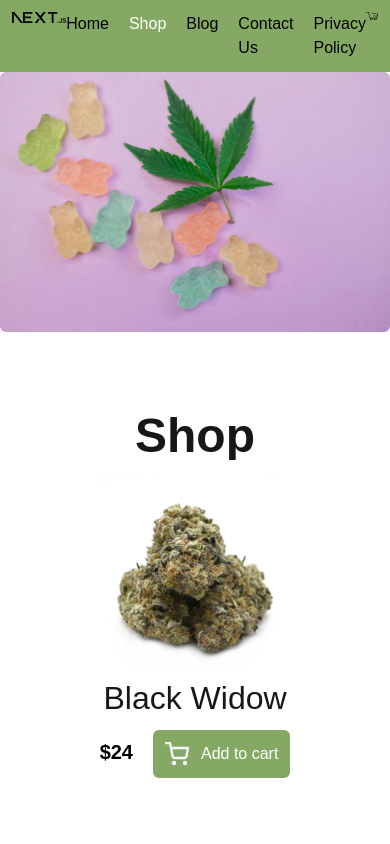
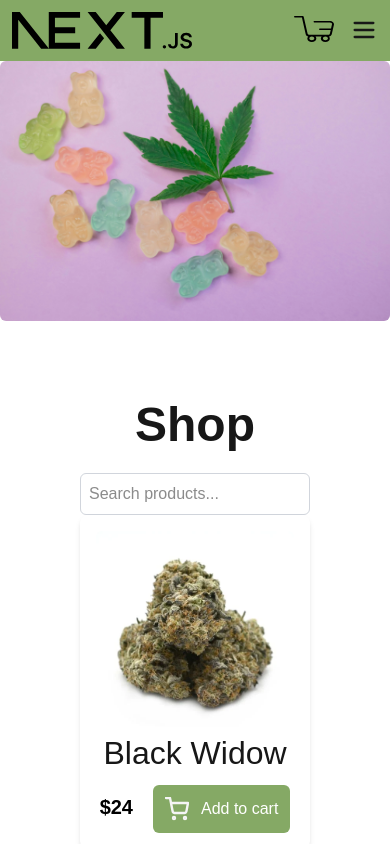
Before and after one commit to Deevinejoy/my-app, a Next.js app: page /products in a window 390 px wide. Shown: the top 844 px of the page. Built offline with nearby package versions, Linux system fonts and the light colour scheme.

Commit message:
feat: checkoutr

```diff
--- a/package.json
+++ b/package.json
@@ -11,6 +11,7 @@
   "dependencies": {
     "disqus-react": "^1.1.6",
     "dotenv": "^16.4.7",
+    "lucide-react": "^0.487.0",
     "mongoose": "^8.13.1",
     "next": "15.2.3",
     "react": "^19.0.0",
--- a/src/app/cart/page.tsx
+++ b/src/app/cart/page.tsx
@@ -10,6 +10,18 @@ export default function CartPage() {
     (acc: number, item: { price: number; quantity: number; }) => acc + Number(item.price) * Number(item.quantity),
     0
   );
+  const generateWhatsAppMessage = () => {
+    let message = "Hello, I would like to order the following products:\n\n";
+  cart.forEach((item) => {
+      message += `- ${item.name} (x${item.quantity}): $${item.price * item.quantity}\n`;
+    });
+    message += `\nTotal Price: $${totalPrice.toFixed(2)}`;
+    return message;
+  };
+
+  const whatsappNumber = "+13522124176"; // Replace with your WhatsApp number
+  const whatsappMessage = encodeURIComponent(generateWhatsAppMessage());
+  const whatsappUrl = `https://wa.me/${whatsappNumber}?text=${whatsappMessage}`;
 
   return (
     <div className="container mx-auto px-4 sm:px-10 md:px-20 lg:px-30 py-10">
@@ -71,9 +83,13 @@ export default function CartPage() {
               <p className="text-lg font-medium text-gray-700">Total:</p>
               <p className="text-lg font-medium text-gray-700">${totalPrice.toFixed(2)}</p>
             </div>
-            <button className="w-full py-2 bg-[#85A965] text-white rounded-md hover:bg-black mt-4">
+            <a
+              href={whatsappUrl}
+              target="_blank"
+              rel="noopener noreferrer"
+              className="w-full py-2 bg-[#85A965] text-white rounded-md hover:bg-black mt-4">
               Proceed to Checkout
-            </button>
+            </a>
           </div>
         </div>
       )}
--- a/src/app/components/Blog.tsx
+++ b/src/app/components/Blog.tsx
@@ -10,13 +10,13 @@ interface BlogPost {
   content: string;
   slug: string;
   featured_image: string;
-
 }
 
 export default function Blog() {
   const [blogs, setBlogs] = useState<BlogPost[]>([]);
   const [loading, setLoading] = useState<boolean>(true);
   const [error, setError] = useState<string | null>(null);
+  const [searchQuery, setSearchQuery] = useState<string>(""); // State for search query
 
   useEffect(() => {
     async function fetchBlogs() {
@@ -37,10 +37,12 @@ export default function Blog() {
     fetchBlogs();
   }, []);
 
-  if (loading) return
+  if (loading)
+    return (
       <div className="h-[80vh] flex items-center justify-center text-xl">
         Loading post...
-</div>;
+      </div>
+    );
   if (error) return <div>Error: {error}</div>;
 
   const getExcerpt = (content: string, wordCount: number = 25) => {
@@ -50,9 +52,28 @@ export default function Blog() {
     return words.slice(0, wordCount).join(" ") + "...";
   };
 
+  // Filter blogs based on the search query
+  const filteredBlogs = blogs.filter((blog) =>
+    blog.title.toLowerCase().includes(searchQuery.toLowerCase())  ||
+ blog.content.toLowerCase().includes(searchQuery.toLowerCase())
+  );
+
   return (
-    <div className="grid grid-cols-1 md:grid-cols-2 lg:grid-cols-3 gap-6 p-4">
-      {blogs.map((blog) => (
+    <div className="p-4">
+      {/* Search Bar */}
+      <div className="mb-6">
+        <input
+          type="text"
+          placeholder="Search blogs..."
+          value={searchQuery}
+          onChange={(e) => setSearchQuery(e.target.value)}
+          className="w-full p-2 border border-gray-300 rounded-md"
+        />
+      </div>
+
+      {/* Blog Grid */}
+      <div className="grid grid-cols-1 md:grid-cols-2 lg:grid-cols-3 gap-6">
+        {filteredBlogs.map((blog) => (
           <div
             key={blog.ID}
             className="bg-white p-4 rounded-lg shadow-md hover:shadow-lg transition"
@@ -80,5 +101,6 @@ export default function Blog() {
           </div>
         ))}
       </div>
+    </div>
   );
 }
--- a/src/app/components/Header.tsx
+++ b/src/app/components/Header.tsx
@@ -1,18 +1,28 @@
-"use client";
+'use client'
 import Image from "next/image";
 import Link from "next/link";
 import { usePathname } from "next/navigation";
 import { useCart } from "@/app/context/cartContext";
+import { useState } from "react";
+import { Menu, X } from "lucide-react"; // Optional: Use lucide icons for menu toggling
 
 export default function Header() {
   const pathname = usePathname();
   const { cart } = useCart();
-  // Calculate total item count
-  const totalItems = cart.length
+  const totalItems = cart.length;
+  const [menuOpen, setMenuOpen] = useState(false);
+
+  const navLinks = [
+    { href: "/", label: "Home" },
+    { href: "/products", label: "Shop" },
+    { href: "/blog", label: "Blog" },
+    { href: "/contact", label: "Contact Us" },
+    { href: "/privacy", label: "Privacy Policy" },
+  ];
 
   return (
-    <div className="bg-[#85A965] flex justify-between p-3 relative">
-      <div>
+    <header className="bg-[#85A965] p-3 relative">
+      <div className="flex justify-between items-center">
         <Image
           className="dark:invert"
           src="/next.svg"
@@ -21,26 +31,24 @@ export default function Header() {
           height={38}
           priority
         />
-      </div>
 
-      <div className="flex justify-between gap-x-[20px]">
-        <Link href="/">
-          <p className={`${pathname === '/' ? 'text-white' : 'text-black'} lg:text-xl hover:text-white`}>Home</p>
+        {/* Desktop Navigation */}
+        <nav className="hidden md:flex gap-x-6">
+          {navLinks.map(({ href, label }) => (
+            <Link key={href} href={href}>
+              <p
+                className={`${
+                  pathname === href ? "text-white" : "text-black"
+                } text-base lg:text-xl hover:text-white`}
+              >
+                {label}
+              </p>
             </Link>
-        <Link href="/products">
-          <p className={`${pathname === '/products' ? 'text-white' : 'text-black'} lg:text-xl hover:text-white`}>Shop</p>
-        </Link>
-        <Link href="/blog">
-          <p className={`${pathname === '/blog' ? 'text-white' : 'text-black'} lg:text-xl hover:text-white`}>Blog</p>
-        </Link>
-        <Link href="/contact">
-          <p className={`${pathname === '/contact' ? 'text-white' : 'text-black'} lg:text-xl hover:text-white`}>Contact Us</p>
-        </Link>
-        <Link href="/privacy">
-          <p className={`${pathname === '/privacy' ? 'text-white' : 'text-black'} lg:text-xl hover:text-white`}>Privacy Policy</p>
-        </Link>
-      </div>
+          ))}
+        </nav>
 
+        {/* Cart */}
+        <div className="flex flex-">
         <div className="relative">
           <Link href="/cart">
             <Image
@@ -58,6 +66,35 @@ export default function Header() {
             )}
           </Link>
         </div>
+
+        {/* Mobile Menu Button */}
+        <button
+          className="md:hidden ml-4"
+          onClick={() => setMenuOpen(!menuOpen)}
+        >
+          {menuOpen ? <X size={28} /> : <Menu size={28} />}
+        </button>
       </div>
+
+        </div>
+
+
+      {/* Mobile Navigation */}
+      {menuOpen && (
+        <nav className="flex flex-col md:hidden mt-3 gap-y-3">
+          {navLinks.map(({ href, label }) => (
+            <Link key={href} href={href} onClick={() => setMenuOpen(false)}>
+              <p
+                className={`${
+                  pathname === href ? "text-white" : "text-black"
+                } text-base hover:text-white`}
+              >
+                {label}
+              </p>
+            </Link>
+          ))}
+        </nav>
+      )}
+    </header>
   );
 }
--- a/src/app/components/Product.tsx
+++ b/src/app/components/Product.tsx
@@ -1,7 +1,7 @@
-"use client"
 import Link from "next/link";
 import Image from "next/image";
 import { useCart } from "@/app/context/cartContext";
+
 
 
 interface Product {
@@ -29,14 +29,14 @@ export default function Product({ product }: { product: Product }) {
 
         <div className="">
 
-                <div key={product.id} className="bg-white p-4  transition ">
+                <div key={product.id} className=" bg-white p-4 rounded-lg shadow-md hover:shadow-lg transition">
                    <Link href={`/products/${product.id}`}>
                         <Image
                             className="w-full h-auto rounded-md"
                             src={product.img}
                             alt='product'
                             width={600}
-            height={600}
+                            height={600}
                         />
                         <h2 className="text-[32px] mb-2 text-center">{product.name}</h2>
                      </Link>
--- a/src/app/page.tsx
+++ b/src/app/page.tsx
@@ -53,7 +53,7 @@ export default function LandingPage() {
         </div>
 
         <div className="z-10 text-center px-4 max-w-4xl">
-          <h1 className="text-5xl md:text-6xl font-bold mb-4">Discreet Narcotics</h1>
+          <h1 className="text-5xl md:text-6xl font-bold mb-4">Buds Delivery</h1>
           <p className="text-xl md:text-2xl mb-8">Premium quality products delivered discreetly to your doorstep</p>
           <div className="flex flex-col sm:flex-row justify-center gap-4">
             <Link href="/products">
--- a/src/app/products/page.tsx
+++ b/src/app/products/page.tsx
@@ -1,9 +1,21 @@
+'use client'
+
 import Image from "next/image";
 import Product from "../components/Product";
 import products from "@/app/db/products";
+import { useState } from "react";
+
 
 
 export default function Shop() {
+
+  const [searchQuery, setSearchQuery] = useState<string>(""); // State for search query
+    const filteredProducts = products.filter(
+        (product) =>
+          product.name.toLowerCase().includes(searchQuery.toLowerCase()) ||
+          product.des.toLowerCase().includes(searchQuery.toLowerCase())
+      );
+
 
  return(
       <div >
@@ -17,8 +29,18 @@ export default function Shop() {
         />
            <div className="p-20">
            <h1 className="text-center text-5xl font-extrabold">Shop</h1>
+           <div className="mt-6">
+        <input
+          type="text"
+          placeholder="Search products..."
+          value={searchQuery}
+          onChange={(e) => setSearchQuery(e.target.value)}
+          className="w-full p-2 border border-gray-300 rounded-md"
+        />
+      </div>
            <div className="grid grid-cols-1 md:grid-cols-2 lg:grid-cols-3 gap-6 ">
-           {products.map((product) => (
+
+           {filteredProducts.map((product) => (
           <Product key={product.id} product={product} />
         ))}
 
```
Also changed, not shown: 1 other file (tests, documents, lock files or other folders). Lines whose indentation alone changed are shown as unchanged.
